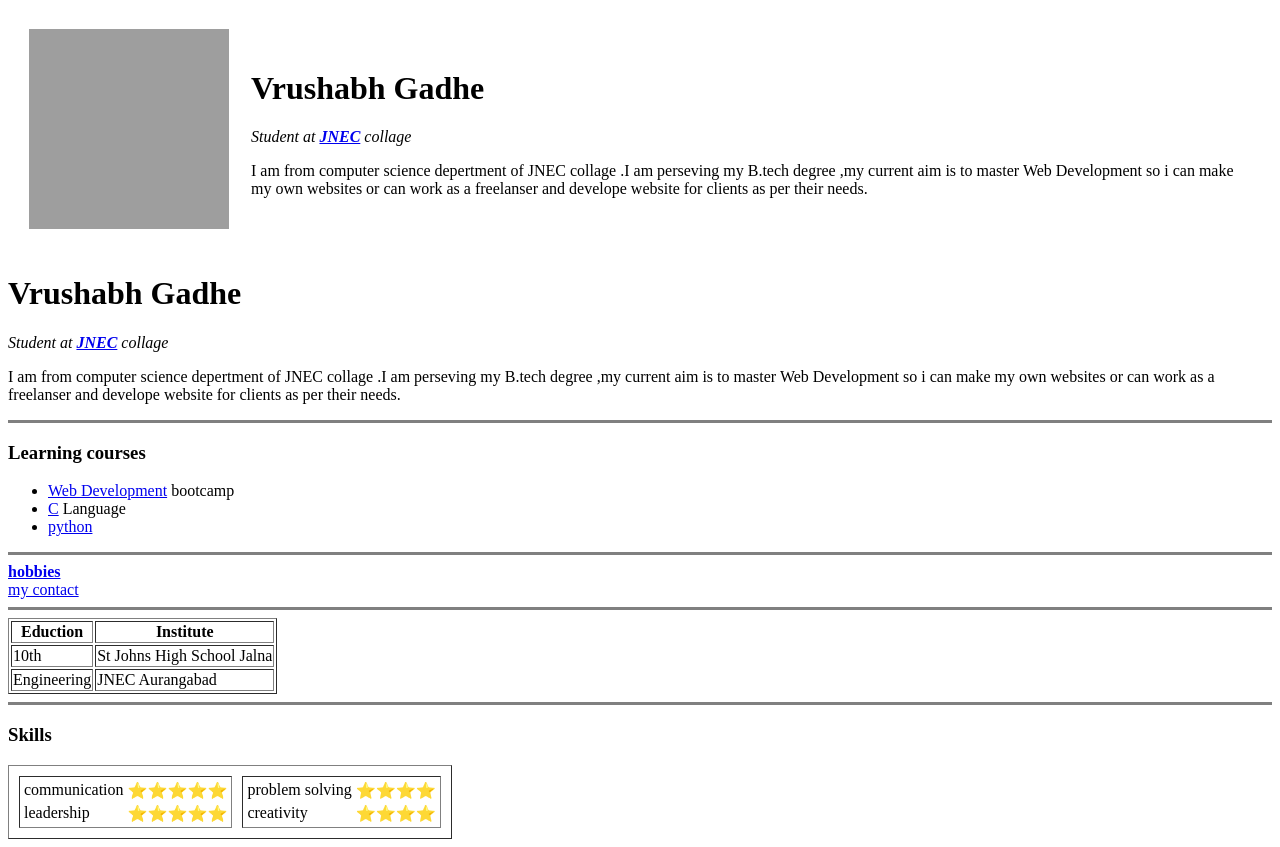
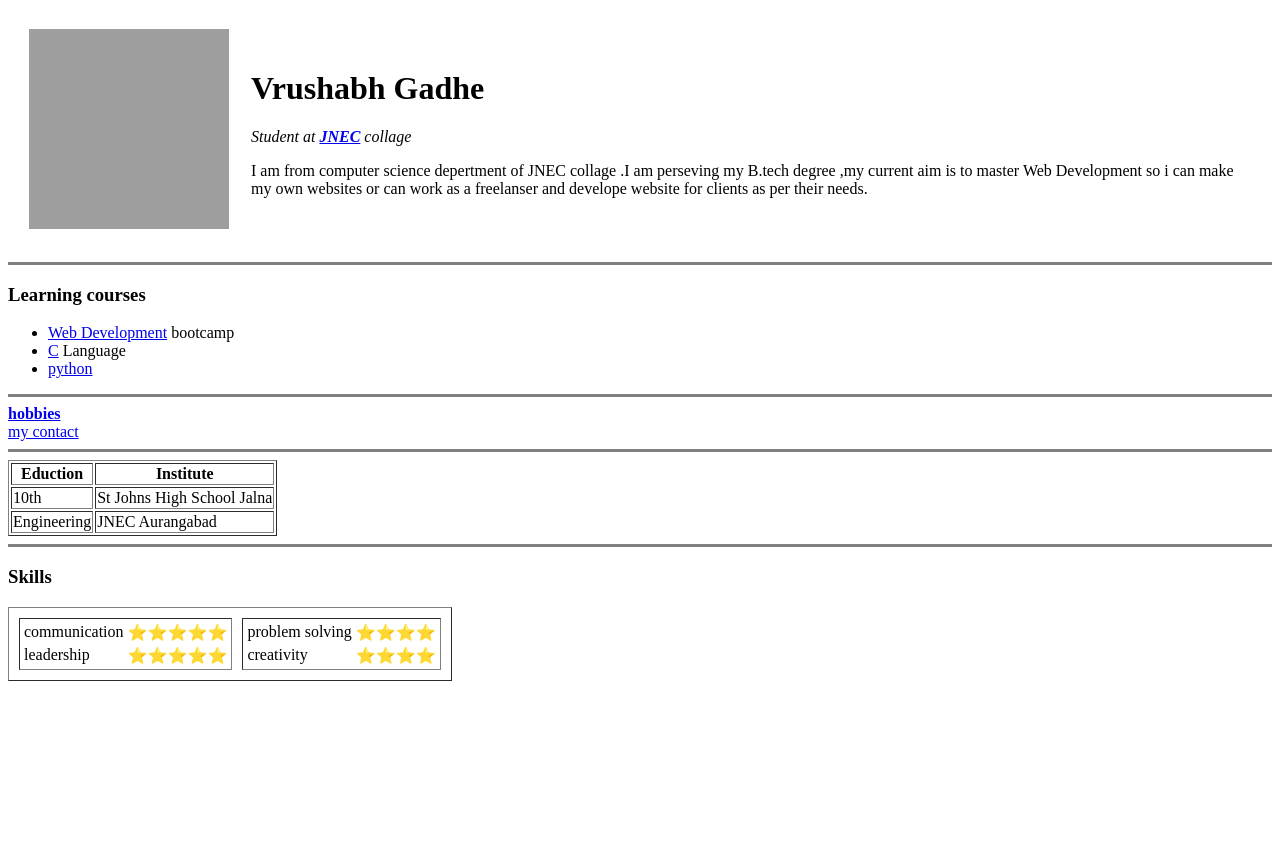
Before and after one commit to vrushabhgadhe/cv, a plain HTML site: page index.html in a window 1280 px wide. After the commit the page ends 800 px from the top, so only its background shows below. Drawn offline with Linux system fonts and the light colour scheme; grey boxes are pictures that could not be loaded.

Commit message:
update code

```diff
--- a/index.html
+++ b/index.html
@@ -20,11 +20,6 @@
         per their needs.</p></td>
     </tr>
   </table>
-  <h1> Vrushabh Gadhe </h1>
-  <p><em>Student at <strong><a href="https://www.jnec.org/">JNEC</a></strong> collage </em></p>
-  <p> I am from computer science depertment of JNEC collage .I am perseving my B.tech degree ,my current aim is to
-    master Web Development so i can make my own websites or can work as a freelanser and develope website for clients as
-    per their needs.</p>
   <hr size="3" noshade>
   <h3>Learning courses</h3>
   <ul>
```
